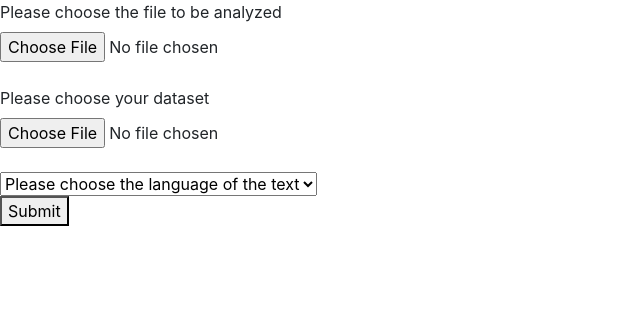
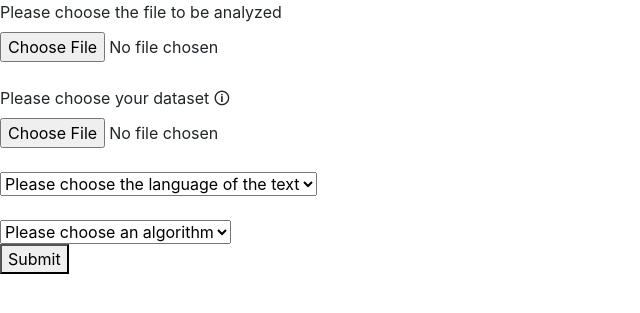
Before and after one commit to mustafabaki/nlptextanalysis, a Flask app: page / in a window 1280 px wide. Shown: the part 56-369 px from the top of the page, without its empty margins (0-640 px from the left). Run offline with Flask 2, Linux system fonts and the light colour scheme; parts of the project's set-up code (start-up, migrations or seed data) failed here and were passed over; some libraries are stand-ins or nearby versions.

Commit message:
Addition on UI

```diff
--- a/app.py
+++ b/app.py
@@ -20,6 +20,7 @@ def index():
 @app.route('/', methods =['POST'])
 def test():
     language = request.form['language']
+    algorithm = request.form['algorithm']
     f = request.files["file1"]
 
     f.save(os.path.join("uploads",f.filename))
@@ -31,7 +32,7 @@ def test():
     outname = f.filename+"_out.png"
     pic1 = os.path.join(app.config['UPLOAD_FOLDER'], outname)
 
-    if language == 'english':
+    if language == 'english' and algorithm == 'naivebayes':
         file1 = open("uploads/"+f.filename, 'r', encoding='utf-8')
         text = file1.read()
         sentences = nltk.tokenize.sent_tokenize(text)
--- a/templates/index.html
+++ b/templates/index.html
@@ -24,7 +24,7 @@
         <div class="form-group">
           <label for="file1">Please choose the file to be analyzed</label>
           <input type="file" class="form-control-file" id="file1" name="file1"> <br>
-          <label for="file2">Please choose your dataset</label><br>
+          <label for="file2">Please choose your dataset</label> <span title="Uploading dataset is optional. You can analyze your text without uploading a dataset if you choose Naive Bayes algorithm.">&#x1F6C8</span> <br>
           <input type="file" id="file2" name="file2"><br>
 <br>
           <select name="language" id="languageid">
@@ -32,6 +32,17 @@
             <option value="english"> English</option>
             <option value="turkish">Turkish</option>
           </select><br>
+
+          <br>
+
+          <select name="algorithm" id="algorithmid">
+            <option value="null">Please choose an algorithm</option>
+            <option value="naivebayes">Naive Bayes Algorithm </option>
+            <option value="lda">LDA Algorithm</option>
+            <option value="lsa">LSA Algorithm</option>
+          </select><br>
+
+
           <button type="submit">Submit</button>
         </div>
       </form>
```
Also changed, not shown: static/pics/readme.md (added), uploads/readme.md (added).
